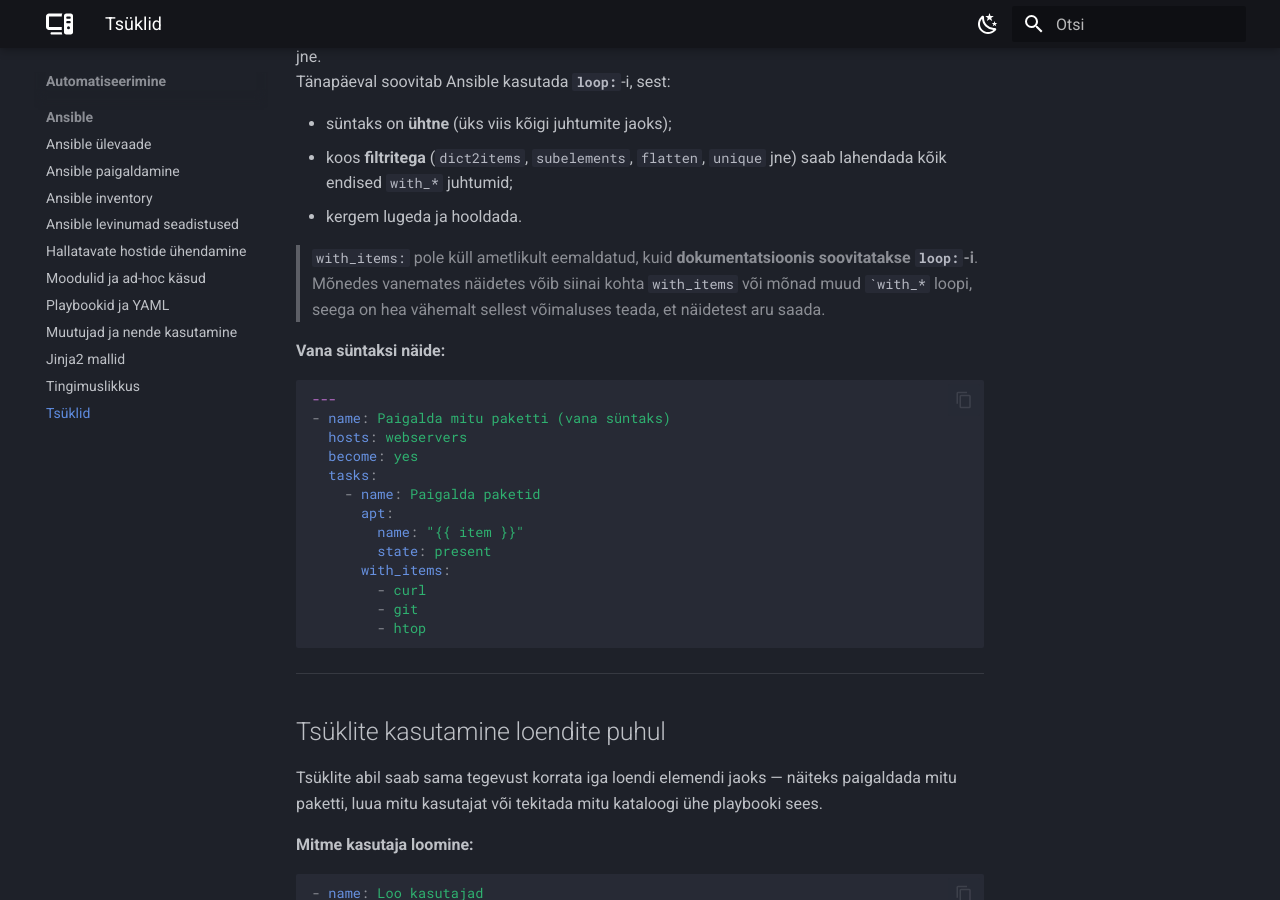
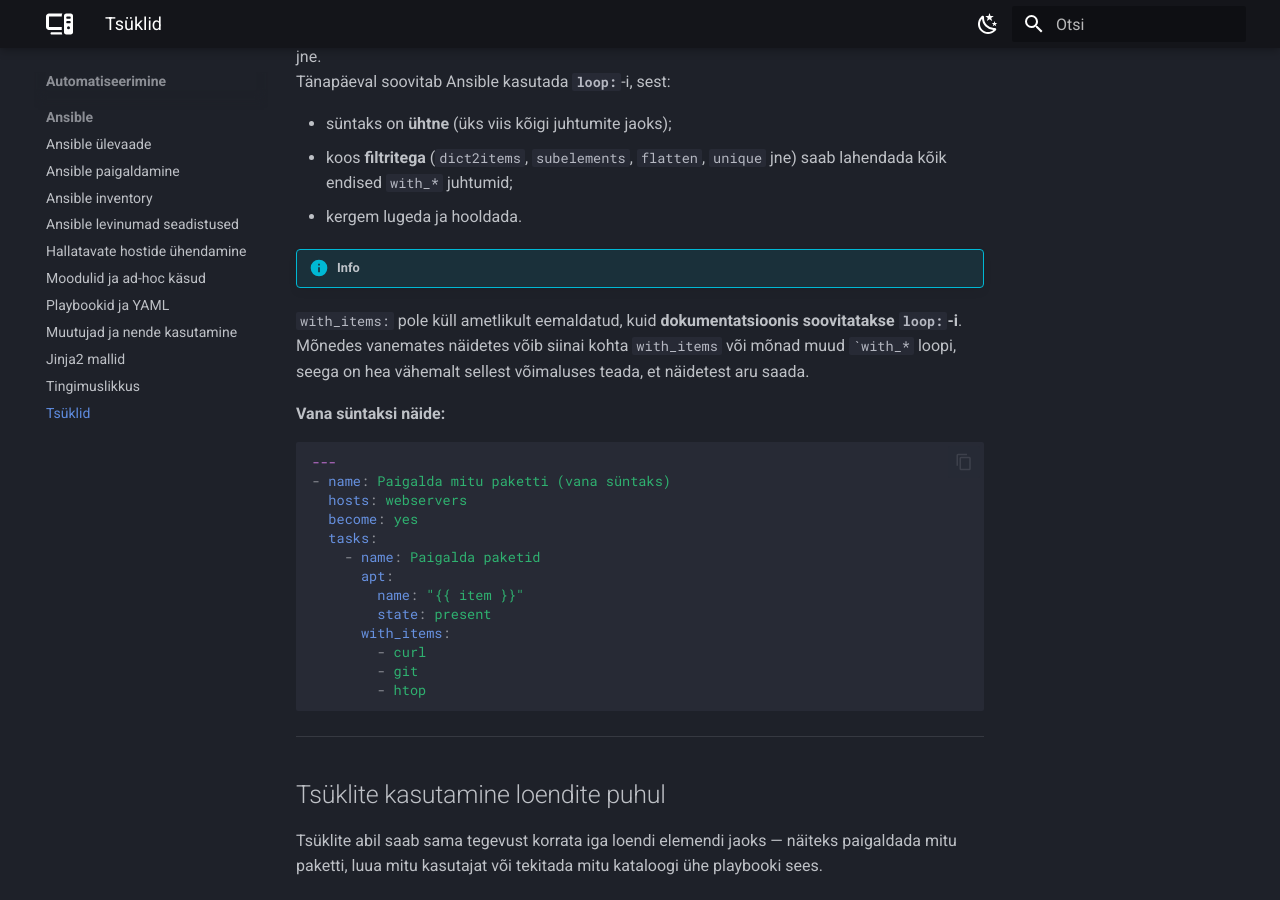
Before and after one commit to priitpaap/priitpaap.github.io, an MkDocs documentation site: the page built from docs/ansible/ansibleloops.md, in a window 1280 px wide and 900 px high, scrolled down 1350 px. Built offline with MkDocs 1.6.1 and Material for MkDocs 9.7.7, drawn with Linux system fonts in a browser that asks for light colours.

Commit message:
Update ansibleloops.md

````diff
--- a/docs/ansible/ansibleloops.md
+++ b/docs/ansible/ansibleloops.md
@@ -42,7 +42,7 @@
       when: ansible_facts['os_family'] == "Debian"
 ```
 
-> `{{ item }}` sisaldab hetkel töödeldava elemendi väärtust.
+- `{{ item }}` sisaldab hetkel töödeldava elemendi väärtust.
 
 ---
 
@@ -55,7 +55,8 @@
 - koos **filtritega** (`dict2items`, `subelements`, `flatten`, `unique` jne) saab lahendada kõik endised `with_*` juhtumid;
 - kergem lugeda ja hooldada.
 
-> `with_items:` pole küll ametlikult eemaldatud, kuid **dokumentatsioonis soovitatakse `loop:`-i**. Mõnedes vanemates näidetes võib siinai kohta `with_items` või mõnad muud ``with_*` loopi, seega on hea vähemalt sellest võimaluses teada, et näidetest aru saada.
+!!! info
+   `with_items:` pole küll ametlikult eemaldatud, kuid **dokumentatsioonis soovitatakse `loop:`-i**. Mõnedes vanemates näidetes võib siinai kohta `with_items` või mõnad muud ``with_*` loopi, seega on hea vähemalt sellest võimaluses teada, et näidetest aru saada.
 
 **Vana süntaksi näide:**
 
````
